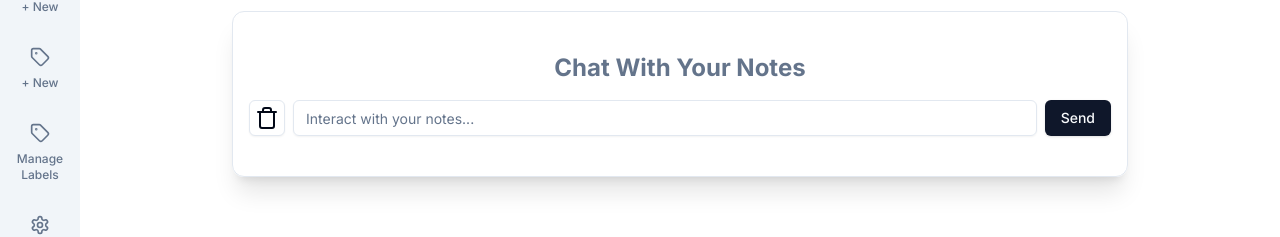
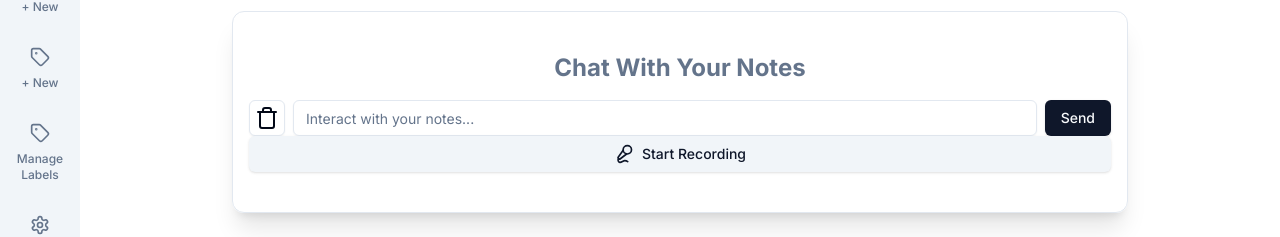
Before and after one commit to jmor1234/pg-ai, a Next.js app: page /chats/notes in a window 1280 px wide. Shown: the part 117-354 px from the top of the page. Built offline with nearby package versions, Linux system fonts and the light colour scheme.

Commit message:
notes chat has whisper

```diff
--- a/app/(frontend)/chats/notes/page.tsx
+++ b/app/(frontend)/chats/notes/page.tsx
@@ -9,6 +9,8 @@ import { Message } from "ai";
 import { useUser } from "@clerk/nextjs";
 import Image from "next/image";
 import { useEffect, useRef } from "react";
+// Import the AudioRecorder component
+import AudioRecorder from "@/components/whisperaudio";
 
 export default function NotesChatBox() {
   const {
@@ -38,6 +40,14 @@ export default function NotesChatBox() {
       }
     }
   }, [messages]);
+
+  const handleTranscriptionComplete = (transcription: string) => {
+    const updatedInput = `${input} ${transcription}`.trim();
+    const syntheticEvent = {
+      target: { value: updatedInput },
+    } as unknown as React.ChangeEvent<HTMLInputElement>; // Adjust the casting here
+    handleInputChange(syntheticEvent);
+  };
 
   return (
     <div className="mx-auto flex max-w-4xl flex-col mt-16 py-10 border px-4 rounded-xl shadow-xl">
@@ -83,6 +93,7 @@ export default function NotesChatBox() {
           Send
         </Button>
       </form>
+      <AudioRecorder onTranscriptionComplete={handleTranscriptionComplete} />
     </div>
   );
 }
```
